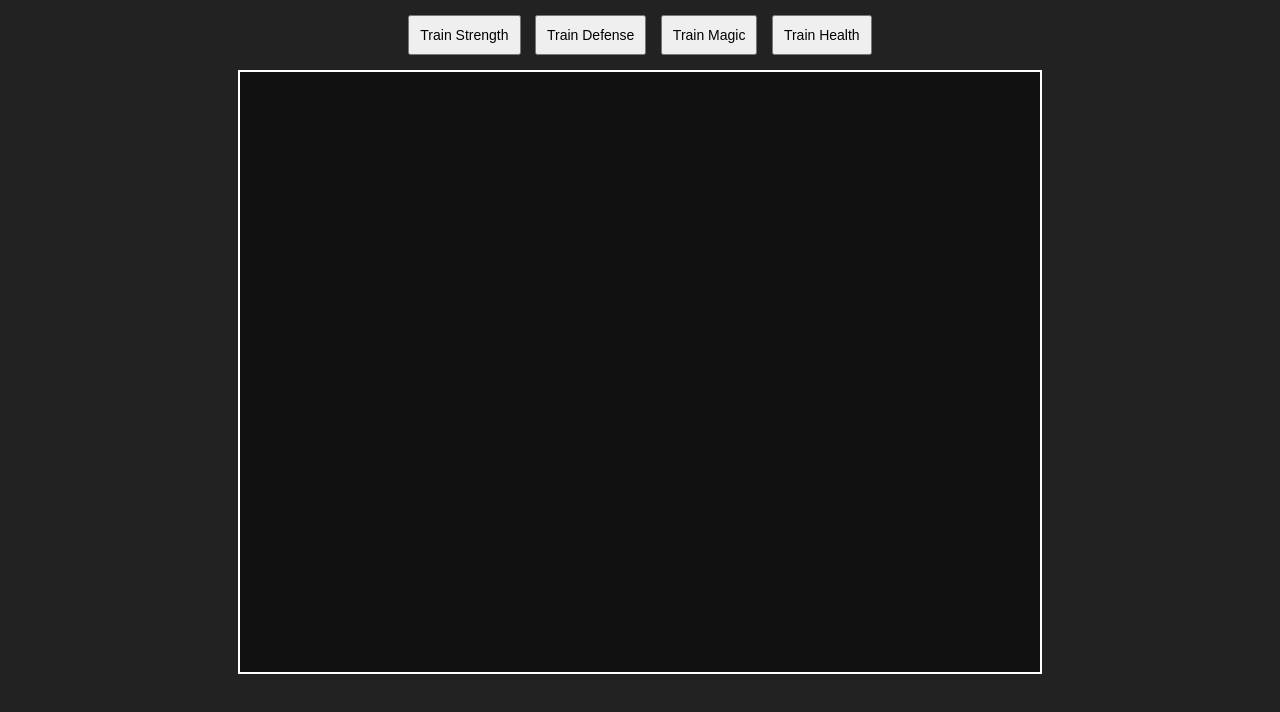
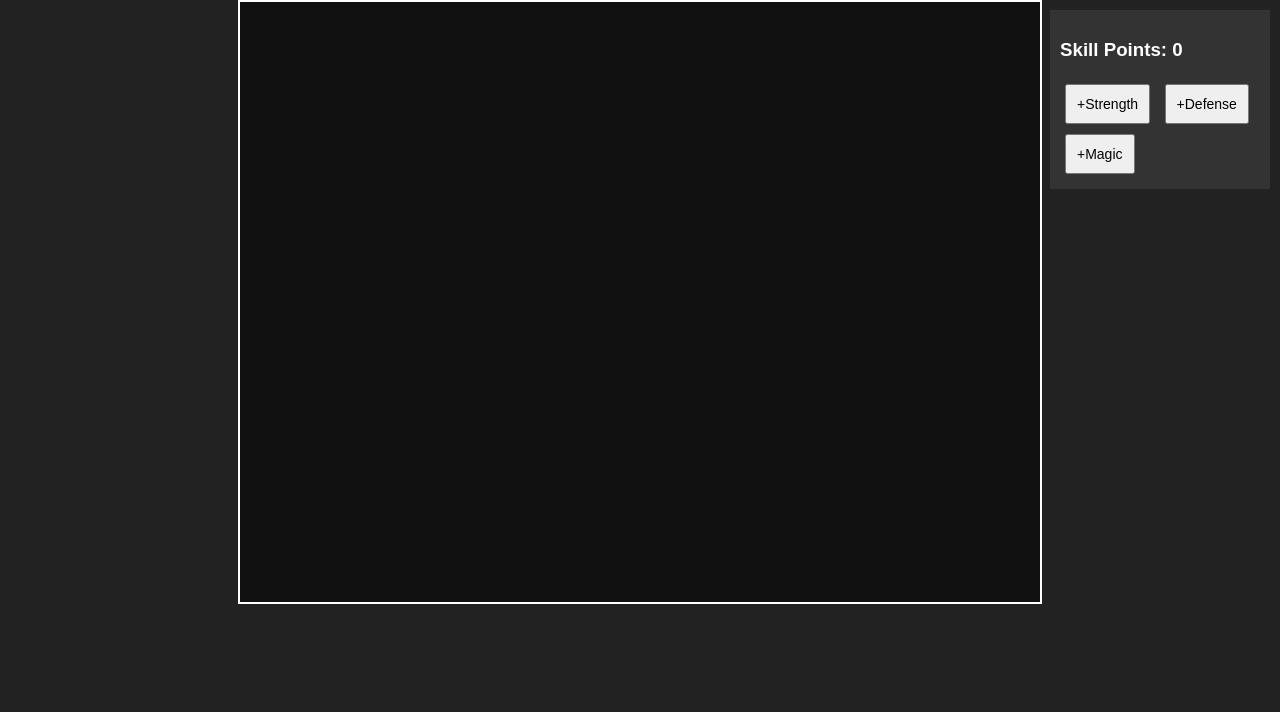
Before and after one commit to Turtle5757/multiplayer, a website: page public/index.html in a window 1280 px wide. Drawn offline with Linux system fonts and the light colour scheme.

Commit message:
Update index.html

```diff
--- a/public/index.html
+++ b/public/index.html
@@ -1,18 +1,18 @@
 <!DOCTYPE html>
 <html lang="en">
 <head>
-    <meta charset="UTF-8">
-    <title>Multiplayer RPG</title>
-    <link rel="stylesheet" href="style.css">
+<meta charset="UTF-8">
+<title>Multiplayer RPG</title>
+<link rel="stylesheet" href="style.css">
 </head>
 <body>
-    <div id="hud">
-        <button onclick="train('strength')">Train Strength</button>
-        <button onclick="train('defense')">Train Defense</button>
-        <button onclick="train('magic')">Train Magic</button>
-        <button onclick="train('hp')">Train Health</button>
-    </div>
-    <canvas id="game" width="800" height="600"></canvas>
-    <script src="game.js"></script>
+<canvas id="game" width="800" height="600"></canvas>
+<div id="skillTree" style="position:absolute; top:10px; right:10px; background:#333; color:white; padding:10px; width:200px;">
+<h3>Skill Points: <span id="skillPts">0</span></h3>
+<button onclick="unlockSkill('strength')">+Strength</button>
+<button onclick="unlockSkill('defense')">+Defense</button>
+<button onclick="unlockSkill('magic')">+Magic</button>
+</div>
+<script src="game.js"></script>
 </body>
 </html>
```
